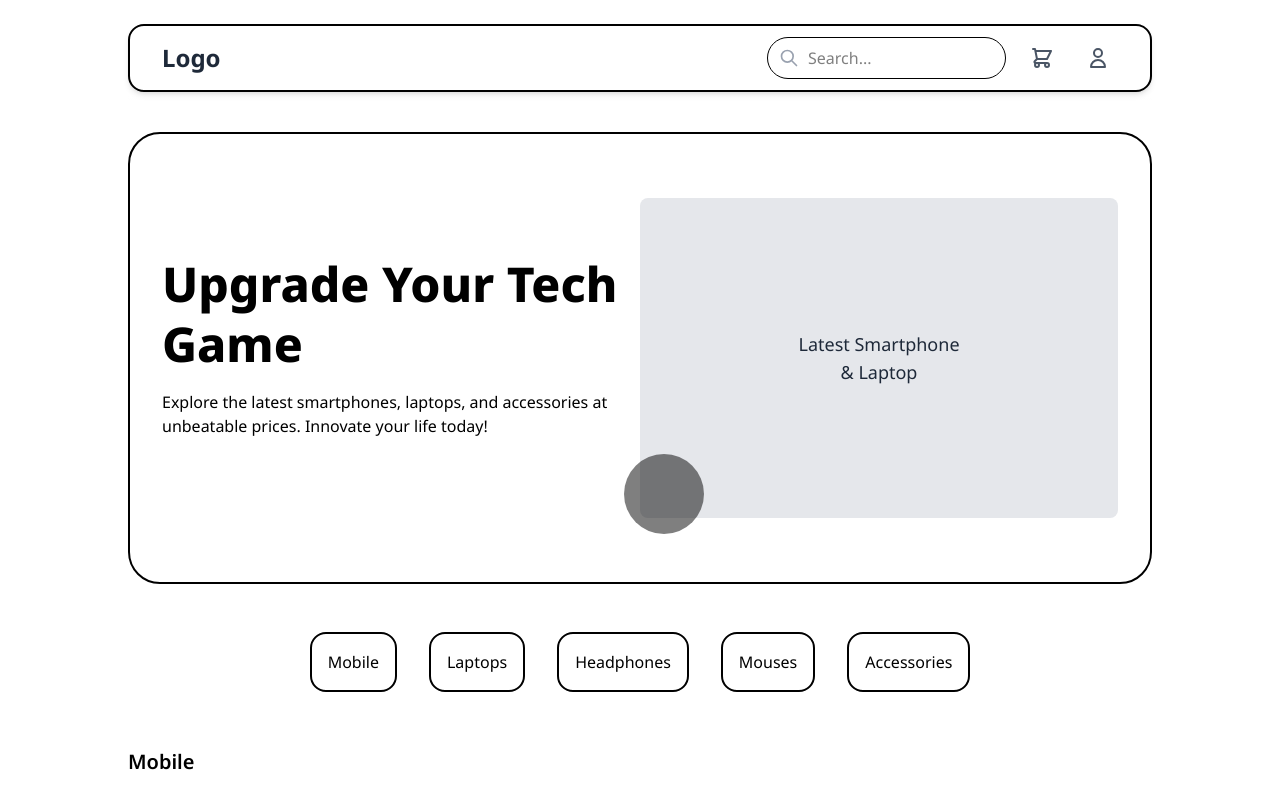
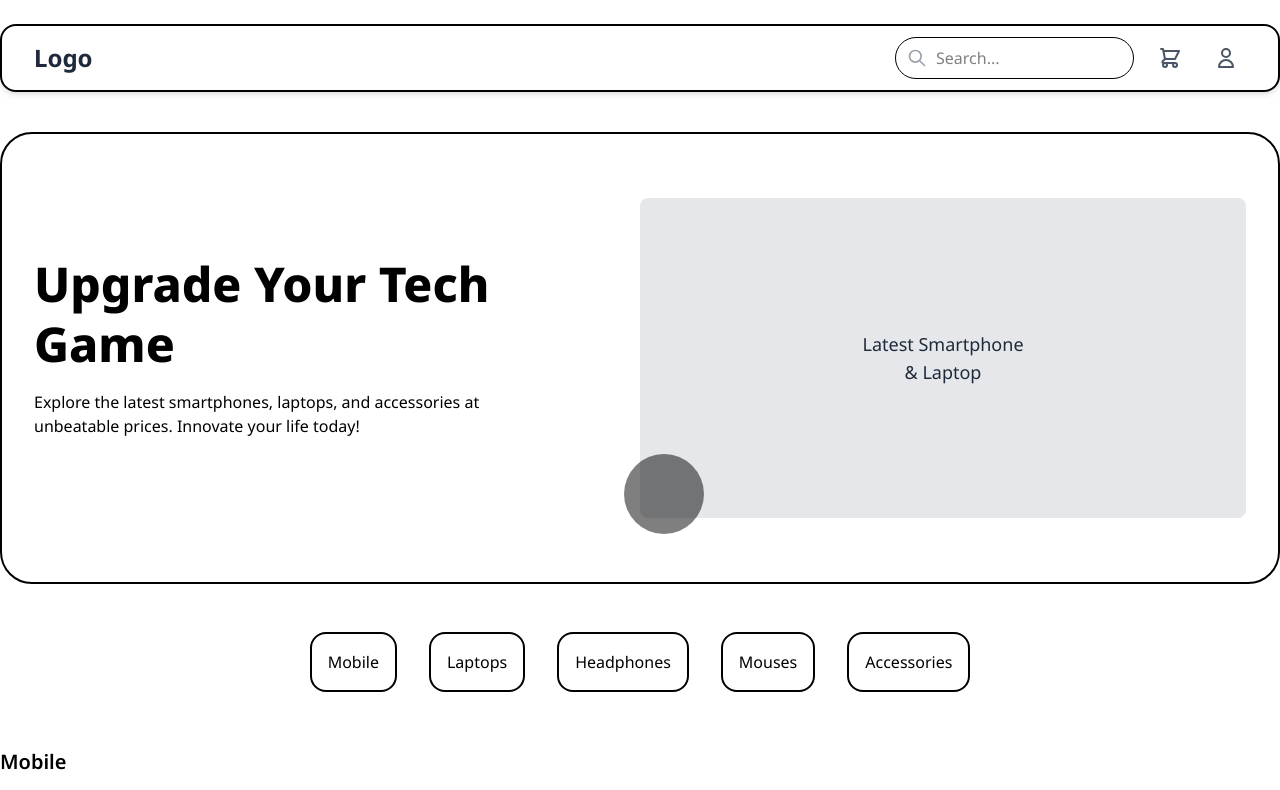
Before and after one commit to darshanbagade/ByteCart-Ecommerce, a React (Vite) app in the folder client/: page / in a window 1280 px wide. Shown: the top 790 px of the page. Built offline with nearby package versions, Linux system fonts and the light colour scheme; a web font is replaced by a local one.

Commit message:
Remove padding from Home component wrapper for consistent layout

```diff
--- a/client/src/pages/Home.jsx
+++ b/client/src/pages/Home.jsx
@@ -2,7 +2,7 @@ import React from 'react'
 import { Navbar,Hero, CategoryMenu, ProductList, Footer } from '../components/index.js'
 function Home() {
   return (
-    <div className='px-2 md:px-32 lg:px-32'>
+    <div >
         <Navbar/>
         <Hero/>
         <CategoryMenu/>
```
